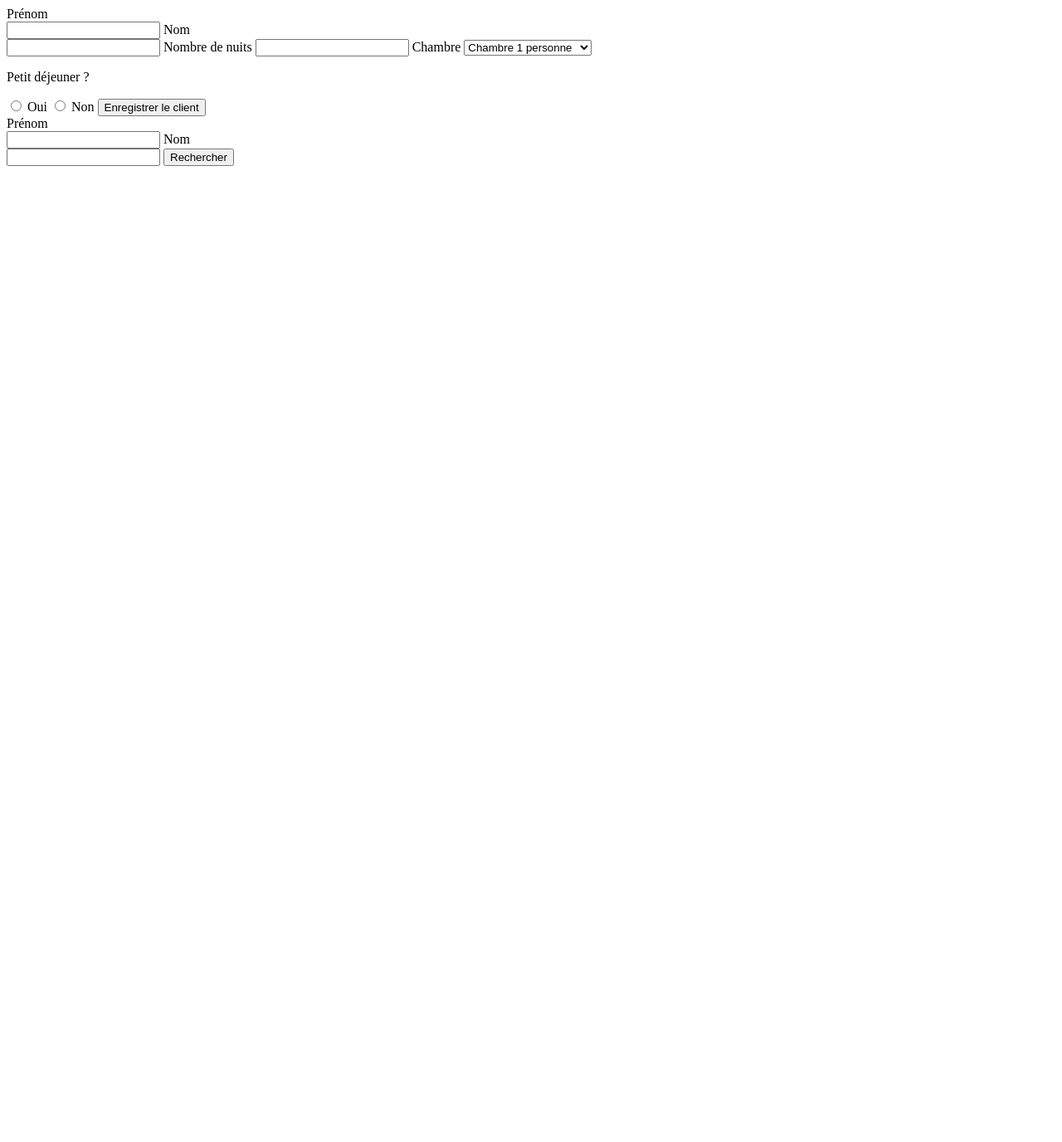
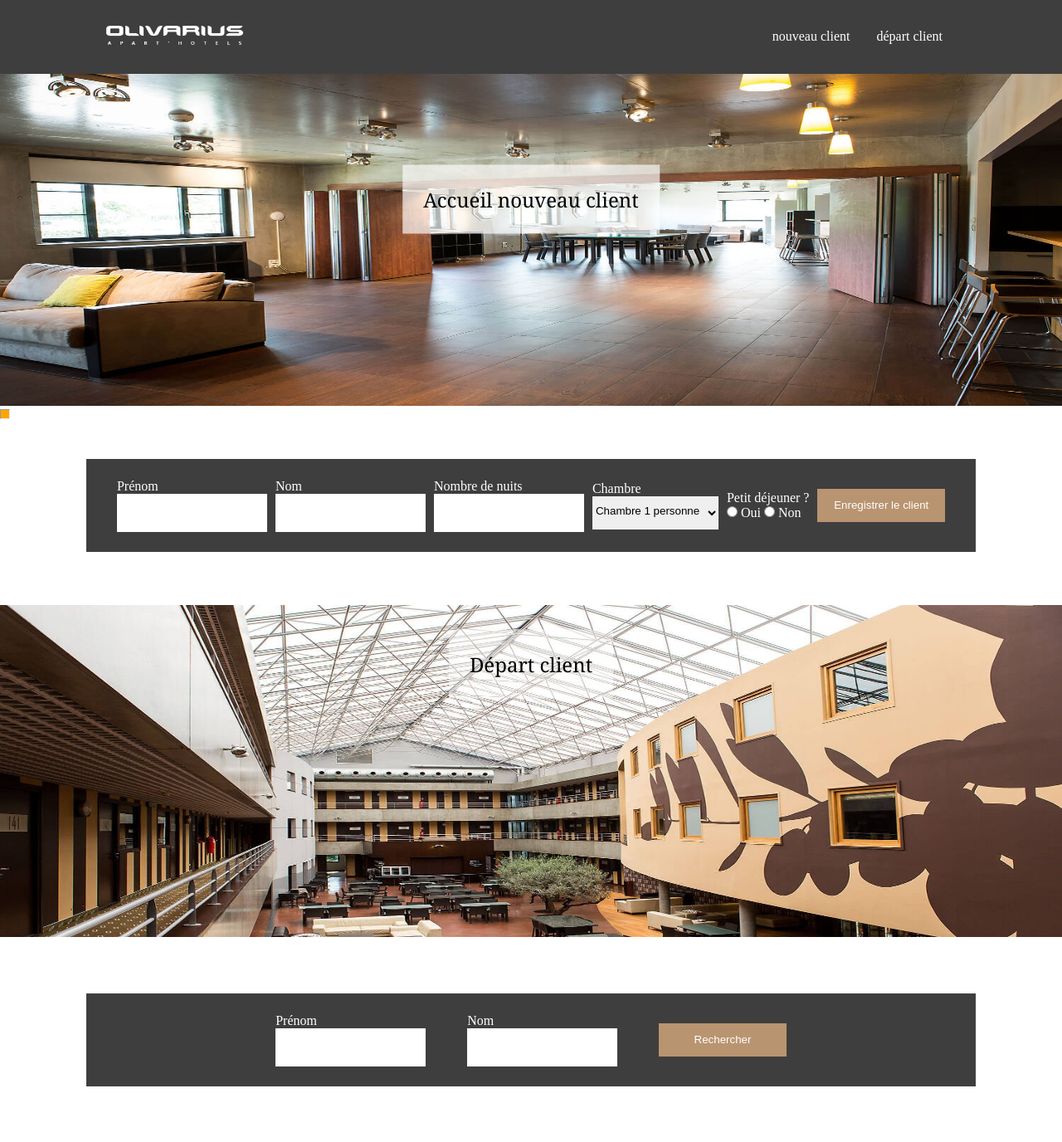
Before and after one commit to theodanel/NFT, a plain HTML site: page index.html in a window 1280 px wide. Shown: the whole page at 83% size. Before the commit the page ends 800 px from the top, so only its background shows below. Drawn offline with Linux system fonts and the light colour scheme.

Commit message:
Footer
Co-authored-by: Slimtouflo <Slimtouflo@users.noreply.github.com>
Co-authored-by: NESRINEbel <NESRINEbel@users.noreply.github.com>

```diff
--- a/index.html
+++ b/index.html
@@ -1,70 +1,130 @@
 <!DOCTYPE html>
 <html lang="en">
-<head>
-    <meta charset="UTF-8">
-    <meta name="viewport" content="width=device-width, initial-scale=1.0">
+  <head>
+    <meta charset="UTF-8" />
+    <meta name="viewport" content="width=device-width, initial-scale=1.0" />
+    <link rel="stylesheet" href="css/main.css" />
     <title>Document</title>
-</head>
-<body>
+  </head>
+  <body>
     <header>
         <nav>
+            <div class="border">
+                <div>
+                    <img class="image" src="img/Logoblanc.png" />
+                </div>
+                <div class="element">
+                    <ul>
+                        <li>
+                            <a class="btn-new" href="">nouveau client</a>
+                        </li>
+                        <li>
+                            <a class="btn-depart" href="">départ client</a>
+                        </li>
+                    </ul>
+                </div>
+            </div>
+        </nav>
 
-        </nav>
+      <div class="background">
+        <img class="background" src="img/Lille-Seminaires.jpg" alt="mon image" />
+        <div>
+            <p class="texte-superpose">Accueil nouveau client </p>
+            <hr>
+        </div>
+      </div>
     </header>
 
+    <main>
+      <div class="formApparence">
+        <form class="form" action="" method="POST">
+          <div>
+            <label class="label" for="firstname">Prénom</label> <br />
+            <input
+              class="article"
+              type="text"
+              name="firstname"
+              id="firstname"
+            />
+          </div>
 
+          <div>
+            <label class="label" for="lastname">Nom</label> <br />
+            <input class="article" type="text" name="lastname" id="lastname" />
+          </div>
 
-    <main>
-        <form action="" method="POST">
-            <label for="firstname">Prénom</label> <br>
-            <input type="text" name="firstname" id="firstname">
+          <div>
+            <label class="label" for="nights">Nombre de nuits</label> <br>
+            <input class="article" type="number" name="nights"
+              id="nights"
+              min="0"
+            />
+          </div>
 
-            <label for="lastname">Nom</label> <br>
-            <input type="text" name="lastname" id="lastname">
-
-            <label for="nights">Nombre de nuits</label>
-            <input type="number" name="nights" id="nights"  min="0" >
-
-            <label for="room">Chambre</label>
-            <select name="room" id="room">
+          <div>
+            <label class="label" for="room">Chambre</label> <br>
+            <select class="article" name="room" id="room">
                 <option value="Chambre 1 personne">Chambre 1 personne</option>
                 <option value="Chambre 2 personnes">Chambre 2 personnes</option>
                 <option value="Chambre 4 personnes">Chambre 4 personnes</option>
                 <option value="Loft">Loft</option>
             </select>
+          </div>
+
+          <div>
+            <p class="label">Petit déjeuner ?</p>
+            <input type="radio" id="breakfast" name="breakfast"  value="oui" />
+            <label for="oui"> Oui</label>
+
+            <input type="radio" id="breakfast" name="breakfast" value="non" />
+            <label for="non"> Non</label>
+
+          </div>
+
+          <button class="btn" id="submitBtn" type="button">
+            Enregistrer le client
+          </button>
+        </form>
+            </div>
+
+            <img class="background" src="img/Lille-Hall.jpg" alt="" />
+            <div class="test">
+                <p class="texte-superpose2">Départ client</p>
+            </div>
 
 
-            <p>Petit déjeuner ?</p>
-            <input type="radio" id="breakfast" name="breakfast" value="oui">
-            <label for="oui"> Oui</label>
-            <input type="radio" id="breakfast" name="breakfast" value="non">
-            <label for="non"> Non</label>
+            <div class="formApparence" method="POST">
+                <form class="form1" action="" method="POST">
+                <div>
+                <label class="label" for="searchfirstname">Prénom</label> <br />
+                <input
+                    class="article"
+                    type="text"
+                    name="searchfirstname"
+                    id="searchfirstname"
+                />
+                </div>
+
+                <div>
+                <label class="label" for="searchlastname">Nom</label> <br />
+                <input
+                    class="article"
+                    type="text"
+                    name="searchlastname"
+                    id="searchlastname"
+                />
+                </div>
+
+                <button class="btn2" id="Rechercher" type="button">Rechercher</button>
+            </form>
+      </div>
 
 
-            <button id="submitBtn" type="button">Enregistrer le client</button>
-        </form>
-
-
-
-
-
-        <form action="" method="POST">
-            <label for="searchfirstname">Prénom</label> <br>
-            <input type="text" name="searchfirstname" id="searchfirstname">
-
-            <label for="searchlastname">Nom</label> <br>
-            <input type="text" name="searchlastname" id="searchlastname">
-
-            <button id="Rechercher" type="button">Rechercher</button>
-        </form>
     </main>
 
-
-
     <footer>
-
+   <p id="footer"></p>
     </footer>
-
-    <script type="module" src="js/main.js"></script>
-</body>
+    <script type="module" src="./js/main.js"></script>
+  </body>
 </html>
--- a/js/main.js
+++ b/js/main.js
@@ -1,16 +1,95 @@
-
-import { submit, price, search,  } from "./helpers/functions.js";
 
 
+
+const reservationList = [];
+
+function submit() {
+  let lastname = document.getElementById("lastname").value;
+  let firstname = document.getElementById("firstname").value;
+  let nights = document.getElementById("nights").value;
+  let room = document.getElementById("room").value;
+  let breakfast = document.getElementById("breakfast").checked;
+
+  const reservation = {
+    firstname: firstname,
+    lastname: lastname,
+    nights: nights,
+    room: room,
+    breakfast: breakfast,
+  };
+
+  reservationList.push(reservation);
+
+  console.log(reservation);
+  console.table(reservationList);
+
+  alert("Le client a bien été enregistré")
+}
 
 
 document.getElementById("submitBtn").addEventListener("click", submit);
 
+function price(room, nights, breakfast) {
+  let priceRoom;
 
+
+  if (room === "Chambre 1 personne") {
+    priceRoom = 65;
+  } else if (room === "Chambre 2 personnes") {
+    priceRoom = 89;
+  } else if (room === "Chambre 4 personnes") {
+    priceRoom = 139;
+  } else if (room === "Loft") {
+    priceRoom = 189;
+  } else alert("Erreur dans le calcul du prix de la chambre")
+
+  let priceBreakfast;
+
+if (breakfast) {
+
+  priceBreakfast = 7 * nights;
+} else {
+
+  priceBreakfast = 0;
+}
+
+  console.log("Prix chambre :", priceRoom);
+  console.log("Prix petit-déjeuner :", priceBreakfast);
+
+
+  return priceBreakfast + (nights * priceRoom);
+
+
+}
 
 //--------------------------------// C'est ok
 
 
+function search() {
 
+  let searchlastname = document.getElementById("searchlastname").value;
+  let searchfirstname = document.getElementById("searchfirstname").value;
+
+  let foundReservation = reservationList.find(element =>  {
+    return (
+      element.lastname === searchlastname &&
+      element.firstname === searchfirstname
+      );
+    ;
+  })
+
+  let footer = document.getElementById("footer");
+  // Le if va nous permettre de savoir si une réservation a été trouvée ou non grâce au prénom et au nom
+  if (foundReservation) {
+    // Si trouvé on va parcourir le tableau reservationList avec le foundReservation pour chaque élément concernant le prix. Le tout stocké dans totalPrice
+    let totalPrice = price(foundReservation.room, foundReservation.nights, foundReservation.breakfast);
+    footer.textContent = `Le client ${foundReservation.firstname} ${foundReservation.lastname} doit régler la somme de : ${totalPrice} euros.`;
+    console.log("Réservation trouvée", foundReservation);
+  } else {
+    footer.textContent = `Aucune réservation trouvée pour le client : ${searchlastname} ${searchfirstname}.`;
+  }
+
+  footer.style.display = "block";
+}
 
 document.getElementById("Rechercher").addEventListener("click", search);
--- /dev/null
+++ b/sass/_variable.scss
@@ -0,0 +1,4 @@
+
+
+$color-primary:grey;
+$text-color: white;
--- /dev/null
+++ b/sass/main.scss
@@ -0,0 +1,226 @@
+
+@use "variable" as v;
+
+
+* {
+    margin: 0;
+}
+
+@mixin button($text-color,$background-color, $radius:false){
+    color: $text-color;
+    border: 0.2rem solid $background-color ;
+    background-color: $background-color;
+    padding: 1rem;
+    text-decoration: none;
+
+
+ }
+
+
+.image{
+    width: 30%;
+    padding-top: 15px;
+    padding-bottom: 15px;
+}
+
+
+
+nav {
+    background-color: rgb(63, 62, 62);
+    padding: 1rem 0;
+
+    .border {
+        display: flex;
+        width: 80%;
+        margin: auto;
+        justify-content: space-between;
+        align-items: center;
+
+        .element {
+
+            ul {
+                display: flex;
+                list-style-type: none;
+            }
+        }
+    }
+}
+
+.img-redim {
+    width: 110%;
+    height: 400px;
+    background-size: cover;
+
+
+}
+
+
+.background {
+    @extend .img-redim;
+
+    max-width: 100%;
+
+}
+
+
+
+ hr {
+    width: 10px;
+    height: 10px;
+    background-color: orange;
+ }
+
+
+.texte-superpose {
+    position: absolute;
+    top: 30%;
+    left: 50%;
+    transform: translate(-50%, -50%);
+    color: rgb(0, 0, 0);
+    font-size: 24px;
+    text-align: center;
+    background-color: rgba(255, 255, 255, 0.664);
+    border: none;
+    padding: 25px;
+    display: inline-block;
+    font-family: Georgia, 'Times New Roman', Times, serif;
+
+
+}
+
+.texte-superpose2 {
+    position: absolute;
+    top: 100%;
+    left: 50%;
+    transform: translate(-50%, -50%);
+    color: black;
+    font-size: 24px;
+    text-align: center;
+    background-color: rgba(255, 255, 255, 0.5);
+    border: none;
+    padding: 25px;
+    display: inline-block;
+    font-family: Georgia, 'Times New Roman', Times, serif;
+
+
+}
+
+
+
+.btn-new{
+    @include button(white, 0.5rem)
+}
+
+.btn-depart{
+    @include button(white, 0.5rem)
+}
+
+
+
+
+.form{
+    display: flex;
+    flex-direction: row;
+    padding: 1%;
+    align-items: center;
+    justify-content: center;
+    gap: 50px;
+    text-align: left;
+    display: flex;
+    width: 80%;
+    padding: 0.5rem 1.5rem;
+    margin: auto;
+    gap: 10px;
+    background-color: rgb(63, 62, 62);
+    height: 40%;
+    color: white;
+    width: 80%;
+
+
+
+
+    @media screen and (max-width: 600px) {
+      max-width: 100%;
+    }
+}
+
+.form1{
+    display: flex;
+    flex-direction: row;
+    padding: 0.5rem 1.5rem;
+    align-items: center;
+    justify-content:center;
+    gap: 50px;
+    background-color: rgb(63, 62, 62);
+    height: 40%;
+    color: white;
+    width: 80%;
+    text-align: left;
+
+
+
+
+    @media screen and (max-width: 600px) {
+      max-width: 100%;
+    }
+  }
+
+  .formApparence {
+    height: 15rem;
+    display: flex;
+    justify-content: center;
+    text-align: center;
+    align-items: center;
+  }
+
+
+
+label {
+    margin-bottom: 5px;
+}
+
+.article {
+    border: none;
+    height: 40px;
+    padding-bottom: 5px;
+}
+
+
+
+.btn {
+    background-color: #B99470;
+    text-decoration: none;
+    border: none;
+    color: white;
+    height: 40px;
+    width: 15%;
+}
+
+.btn2 {
+    background-color: #B99470;
+    text-decoration: none;
+    border: none;
+    color: white;
+    height: 40px;
+    width: 15%;
+
+}
+
+footer {
+    height: 5rem;
+    width: 100%;
+
+}
+
+#footer {
+    height:100%;
+    background-color: rgb(63, 62, 62);
+    display: none;
+    color: white;
+    text-align: center;
+    align-items: center;
+    width: 100%;
+
+
+
+}
```
Also changed, not shown: js/helpers/function.js (deleted, +0 -84 lines), css/main.css (added), css/style.css (deleted), 1 other file.
